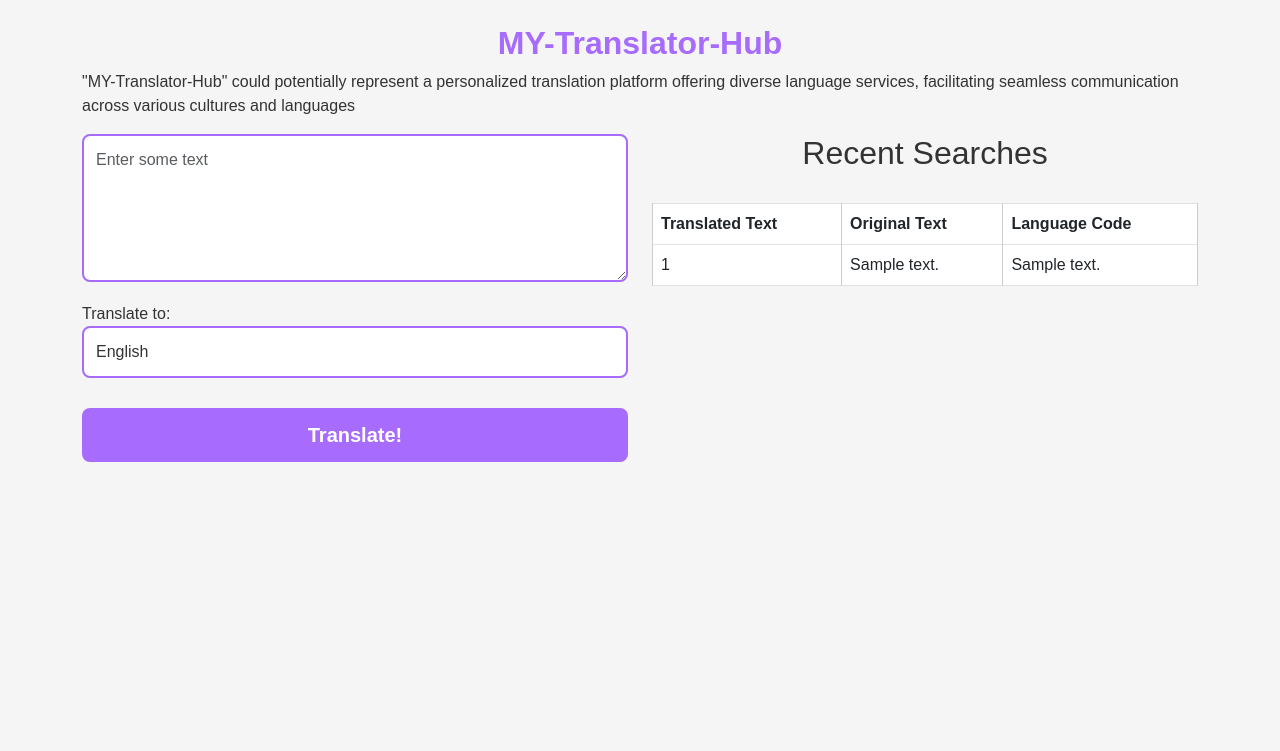
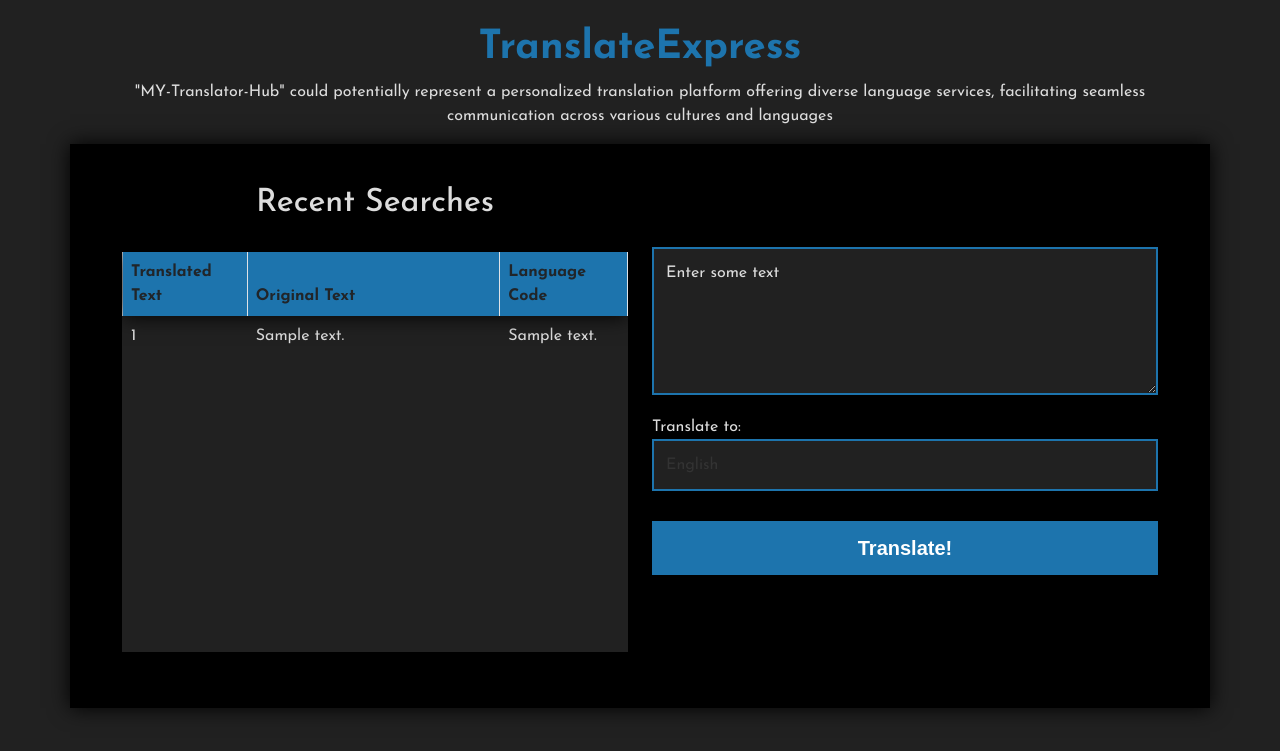
Before and after one commit to pmahajan1121/TranslateExpress, a Flask app: page / in a window 1280 px wide. Shown: the top 751 px of the page. Run offline with Flask 3, Linux system fonts and the light colour scheme; tables that the repository leaves empty or names only in its code hold one stand-in row (values such as "Sample post").

Commit message:
Update index.html

```diff
--- a/templates/index.html
+++ b/templates/index.html
@@ -1,26 +1,41 @@
 <!DOCTYPE html>
-<html lang="en">
+<html>
 <head>
     <meta charset="UTF-8">
     <meta name="viewport" content="width=device-width, initial-scale=1.0">
     <title>Translator</title>
     <link href="https://cdn.jsdelivr.net/npm/bootstrap@5.3.0/dist/css/bootstrap.min.css" rel="stylesheet" integrity="sha384-9ndCyUaIbzAi2FUVXJi0CjmCapSmO7SnpJef0486qhLnuZ2cdeRhO02iuK6FUUVM" crossorigin="anonymous">
     <link href="https://fonts.googleapis.com/css2?family=Oswald:wght@200;300;400;500;600;700&display=swap" rel="stylesheet">
+
+<link rel="preconnect" href="https://fonts.googleapis.com">
+<link rel="preconnect" href="https://fonts.gstatic.com" crossorigin>
+<link href="https://fonts.googleapis.com/css2?family=Josefin+Sans:wght@100;200;300;400;500;600;700&display=swap" rel="stylesheet">
     <style>
         body {
-    font-family: 'Arial', sans-serif;
-    background-color: #f5f5f5;
-    color: #333;
+    font-family: 'Josefin Sans', sans-serif;
+    background-color: #212121;
+    color: #ddd;
     margin: 0;
     padding: 0;
 }
 
 h1 {
     font-weight: bold;
-    font-size: 2em;
     text-align: center;
     margin-top: 20px;
-    color: #a76cfd;
+    color: #1d74ad;
+}
+
+p {
+    text-align: center;
+}
+
+.row {
+    flex-direction: row-reverse;
+    align-items: center;
+    padding: 2.5rem;
+    background: #000;
+    box-shadow: 0px 0px 20px 0px black;
 }
 
 .form-group {
@@ -28,58 +43,88 @@
 }
 
 .form-control {
-    border: 2px solid #a76cfd;
-    border-radius: 8px;
+    border: 2px solid #1d74ad;
+    border-radius: 0px;
     padding: 12px;
     width: 100%;
     box-sizing: border-box;
-    font-family: 'Arial', sans-serif;
+    font-family: 'Josefin Sans', sans-serif;
     color: #333;
-    background-color: #fff;
+    background-color: #212121;
     transition: border-color 0.3s ease;
 }
 
+.form-control:active, .form-control:focus, .form-control::placeholder {
+    background-color: #212121 !important;
+    color: #ddd;
+}
+
 .form-control:focus {
-    border-color: #a76cfd;
+    border-color: #181818;
     outline: none;
 }
 
 .btn,
 .btn-success {
     border: none;
-    border-radius: 8px;
+    border-radius: 0px;
     font-weight: bold;
     width: 100%;
     margin: 10px 0;
     padding: 12px;
     font-family: 'Arial', sans-serif;
     cursor: pointer;
-    transition: background-color 0.3s ease;
-    background-color: #a76cfd;
+    transition: all 0.3s ease;
+    background-color: #1d74ad;
+    box-shadow: 0px 0px 20px 0px black;
     color: #fff;
 }
 
 .btn:hover,
 .btn-success:hover {
-    background-color: #8e63c1;
+    background-color: #093755;
+    box-shadow: none;
 }
 
 table {
     width: 100%;
     border-collapse: collapse;
     margin-top: 30px;
+    background-color: #212121;
+    height: 400px !important;
+    display: block;
+    overflow-y: scroll;
 }
 
-th,
+thead {
+    position: sticky;
+    top: 0;
+    box-shadow: 0px 0px 20px 0px black;
+}
+
+
+tbody {
+    height: 250px !important;
+    width: 100%;
+    overflow-y: scroll !important;
+}
+
+
 td {
-    border: 1px solid #ccc;
+    border: 1px solid #212121;
     padding: 10px;
     text-align: left;
+    background-color: #212121 !important;
+    color: #ddd !important;
 }
 
 th {
-    background-color: #a76cfd;
+    background-color: #1d74ad !important;
     color: #fff;
+}
+
+tr {
+    border-style: none;
 }
 
     </style>
@@ -87,7 +132,7 @@
 <body>
     <div class="container mt-4">
         <div class="jumbotron">
-            <h1>MY-Translator-Hub</h1>
+            <h1>TranslateExpress</h1>
             <p>"MY-Translator-Hub" could potentially represent a personalized translation platform offering diverse language services, facilitating seamless communication across various cultures and languages</p>
 
             <div class="row">
@@ -119,7 +164,7 @@
                         <thead>
                             <tr>
                                 <th scope="col">Translated Text</th>
-                                <th scope="col">Original Text</th>
+                                <th scope="col" style="width: 50%;">Original Text</th>
                                 <th scope="col">Language Code</th>
                             </tr>
                         </thead>
```
